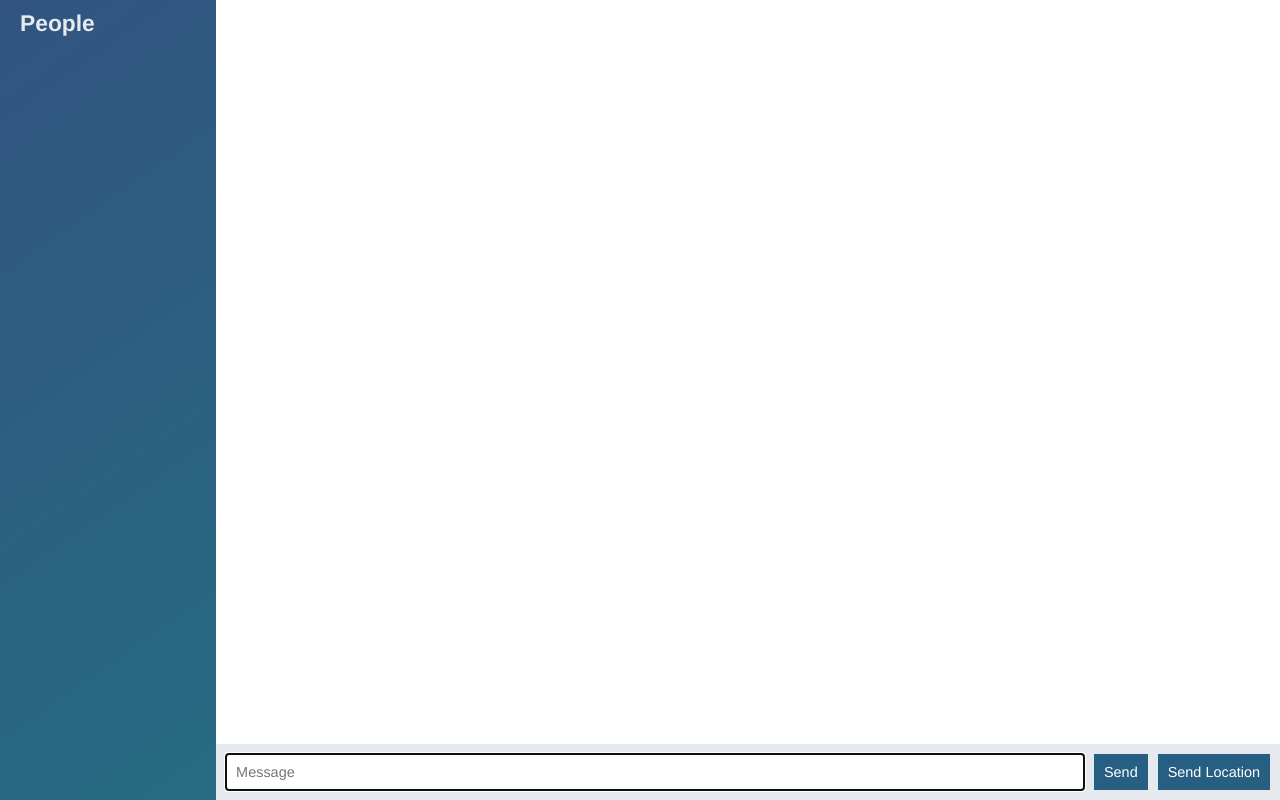
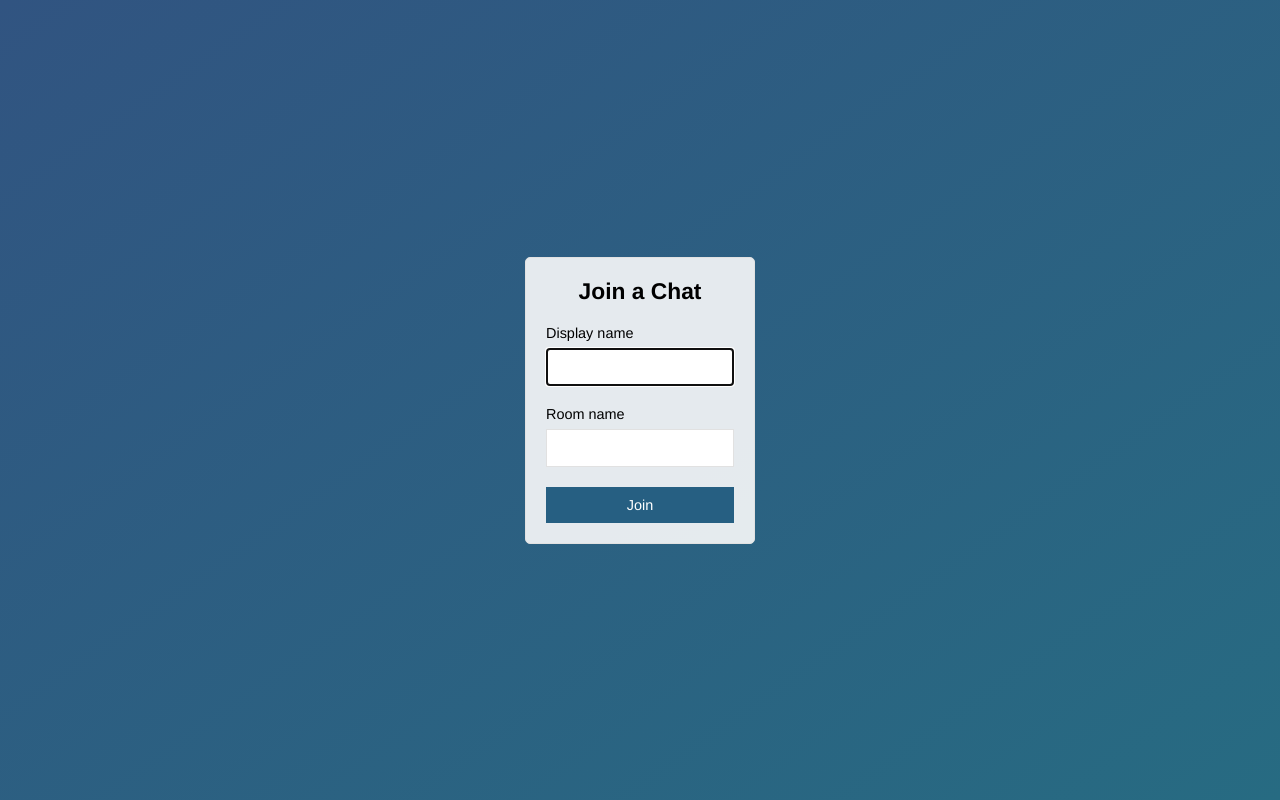
Before and after one commit to DanielFrank/node-chat-app, a website: page public/index.html in a window 1280 px wide. Drawn offline with nearby package versions, Linux system fonts and the light colour scheme; no server answers.

Commit message:
Add join page that submits to chat.html

```diff
--- a/public/index.html
+++ b/public/index.html
@@ -1,51 +1,29 @@
 <!DOCTYPE html>
 <html>
-<head>
-    <meta charset="utf-8">
-    <link rel="stylesheet" href="/css/styles.css">
-</head>
-<body class="chat">
-    <div class="chat__sidebar">
-        <h3>People</h3>
-        <div id="user"></div>
-    </div>
-    <div class="chat__main">
-        <ol id="messages" class="chat__messages"></ol>
-        <script id="message-template" type="text/template">
-            <li class="message">
-                <div class="message__title">
-                    <h4>{{from}}</h4>
-                    <span>{{createdAt}}</span>
+    <head>
+        <meta charset="utf-8">
+        <title>Join | ChatApp</title>
+        <meta name="viewport" content="width=device-width, inital-scale=1, user-scalable=no">
+        <link rel="stylesheet" href="/css/styles.css">
+    </head>
+    <body class="centered-form">
+        <div class="centered-form__form">
+            <form action="/chat.html">
+                <div class="form-field">
+                    <h3>Join a Chat</h3>
                 </div>
-                <div class="message__title">
-                    <p>{{text}}</p>
+                <div class="form-field">
+                    <label>Display name</label>
+                    <input type="text" name="name" autofocus/>
                 </div>
-            </li>
-        </script>
-        <script id="location-message-template" type="text/template">
-            <li class="message">
-                <div class="message__title">
-                    <h4>{{from}}</h4>
-                    <span>{{createdAt}}</span>
+                <div class="form-field">
+                    <label>Room name</label>
+                    <input type="text" name="room"/>
                 </div>
-                <div class="message__title">
-                    <a href="{{url}}" target="_blank">My current location</a>
+                <div class="form-field">
+                    <button>Join</button>
                 </div>
-            </li>
-        </script>
-        <div class="chat__footer">
-            <form id="message-form">
-                <input name="message" type="text" placeholder="Message" autofocus autocomplete="off"/>
-                <button>Send</button>
             </form>
-            <button id="send-location">Send Location</button>
         </div>
-    </div>
-    <script src="/socket.io/socket.io.js"></script>
-    <script src="/js/libs/jquery-3.3.1.min.js"></script>
-    <script src="/js/libs/moment.js"></script>
-    <script src="/js/libs/mustache.js"></script>
-    <script src="/js/index.js"></script>
-
-</body>
+    </body>
 </html>
```
Also changed, not shown: public/chat.html (added, +53 -0 lines), public/js/chat.js (renamed from public/js/index.js).
